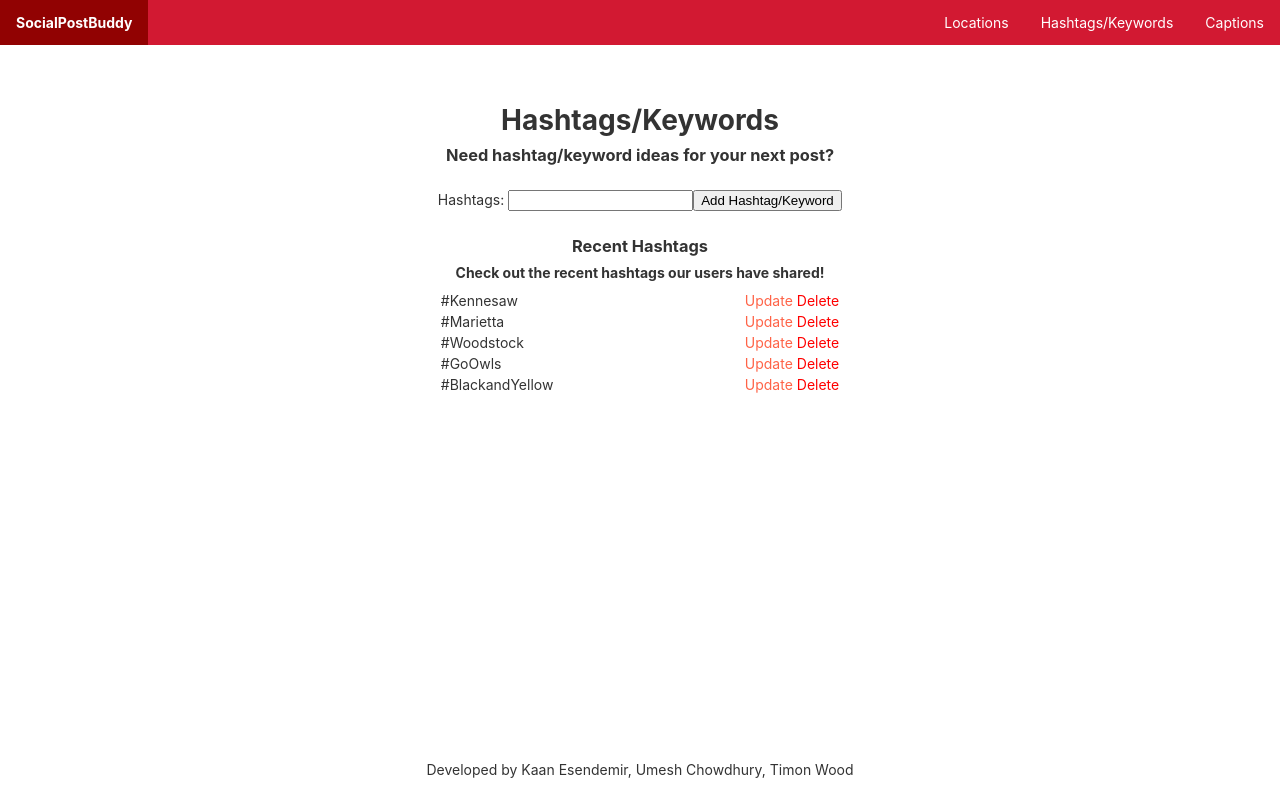
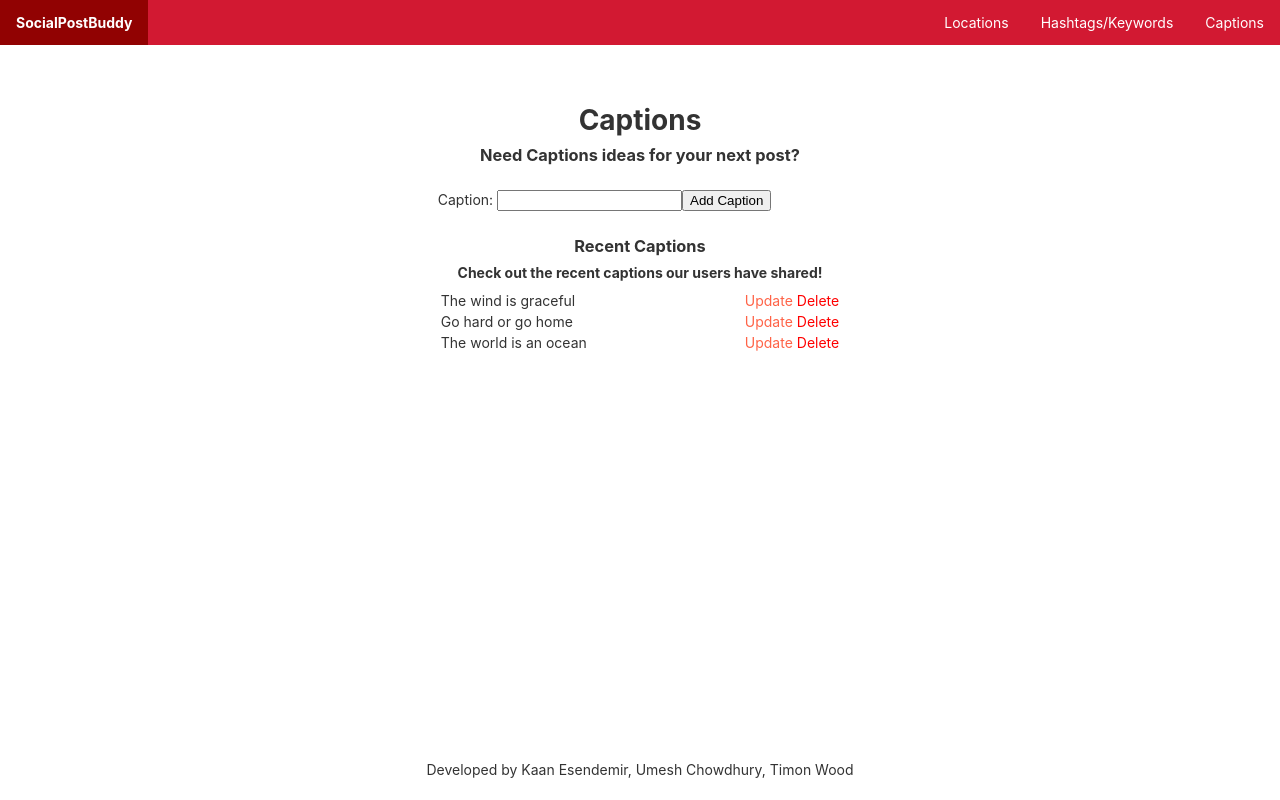
Before and after one commit to esendemirk/social-post-buddy, an Angular app: page / in a window 1280 px wide. Built offline with nearby package versions, Linux system fonts and the light colour scheme.

Commit message:
Added caption component

```diff
--- a/angular.json
+++ b/angular.json
@@ -1,5 +1,8 @@
 {
   "$schema": "./node_modules/@angular/cli/lib/config/schema.json",
+  "cli": {
+    "analytics": false
+  },
   "version": 1,
   "newProjectRoot": "projects",
   "projects": {
--- a/src/app/app.component.html
+++ b/src/app/app.component.html
@@ -10,8 +10,8 @@
 
   <!-- <app-locations></app-locations> -->
 
-<app-hashtags></app-hashtags>
-
+<!-- <app-hashtags></app-hashtags> -->
+<app-captions></app-captions>
   <!-- Resources -->
   <!-- <h2>Resources</h2>
   <p>Here are some links to help you get started:</p> -->
--- a/src/app/app.module.ts
+++ b/src/app/app.module.ts
@@ -6,12 +6,14 @@ import { AppRoutingModule } from './app-routing.module';
 import { AppComponent } from './app.component';
 import { LocationsComponent } from './locations/locations.component';
 import { HashtagsComponent } from './hashtags/hashtags.component';
+import { CaptionsComponent } from './captions/captions.component';
 
 @NgModule({
   declarations: [
     AppComponent,
     LocationsComponent,
-    HashtagsComponent
+    HashtagsComponent,
+    CaptionsComponent
   ],
   imports: [
     BrowserModule,
--- /dev/null
+++ b/src/app/captions/captions.component.html
@@ -0,0 +1,31 @@
+<h1>Captions</h1>
+<h3>Need Captions ideas for your next post?</h3>
+<br>
+<form>
+    <label for="captions">Caption: </label>
+    <input id="captions" type="text" [formControl]="captions"><button (click)="updateCaptions()">Add Caption</button>
+</form>
+
+<br>
+
+<h3>Recent Captions</h3>
+<h4>Check out the recent captions our users have shared!</h4>
+
+<table>
+    <tr>
+        <td style="width: 300px;">The wind is graceful</td>
+        <td style="color: tomato;"><a>Update</a></td>
+        <td style="color: red;"><a>Delete</a></td>
+      </tr>
+      <tr>
+        <td style="width: 300px;">Go hard or go home</td>
+        <td style="color: tomato;"><a>Update</a></td>
+        <td style="color: red;"><a>Delete</a></td>
+      </tr>
+      <tr>
+        <td style="width: 300px;">The world is an ocean</td>
+        <td style="color: tomato;"><a>Update</a></td>
+        <td style="color: red;"><a>Delete</a></td>
+      </tr>
+
+  </table>
--- /dev/null
+++ b/src/app/captions/captions.component.ts
@@ -0,0 +1,21 @@
+import { Component, OnInit } from '@angular/core';
+import { FormControl } from '@angular/forms';
+
+@Component({
+  selector: 'app-captions',
+  templateUrl: './captions.component.html',
+  styleUrls: ['./captions.component.css']
+})
+export class CaptionsComponent implements OnInit {
+
+  constructor() { }
+
+  ngOnInit(): void {
+  }
+  captions = new FormControl('');
+
+  updateCaptions(){
+    alert("Added Captions");
+  }
+
+}
```
Also changed, not shown: src/app/captions/captions.component.css (added), 1 other file (tests, documents, lock files or other folders).
